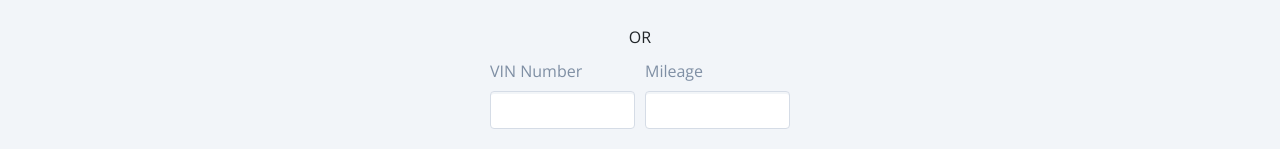
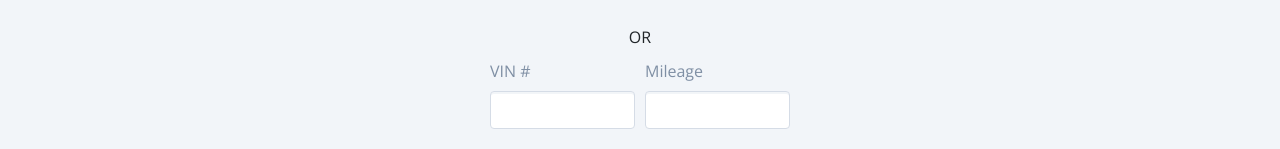
Before and after one commit to rebecalvarez/carmate, a React (Create React App) app in the folder client/: page / in a window 1280 px wide. Shown: the part 248-397 px from the top of the page. Built offline with nearby package versions, Linux system fonts and the light colour scheme.

Commit message:
switched number to # in Vin CarForm front-end

```diff
--- a/client/src/views/elements/CarForm/index.js
+++ b/client/src/views/elements/CarForm/index.js
@@ -61,7 +61,7 @@ export default class CarForm extends Component {
     </Col>
     <Col md={3}>
       <FormGroup>
-        <Label for="vin">VIN Number</Label>
+        <Label for="vin">VIN #</Label>
         <Input type="vin" name="vin" id="vin" placeholder="" />
       </FormGroup>
     </Col>
```
